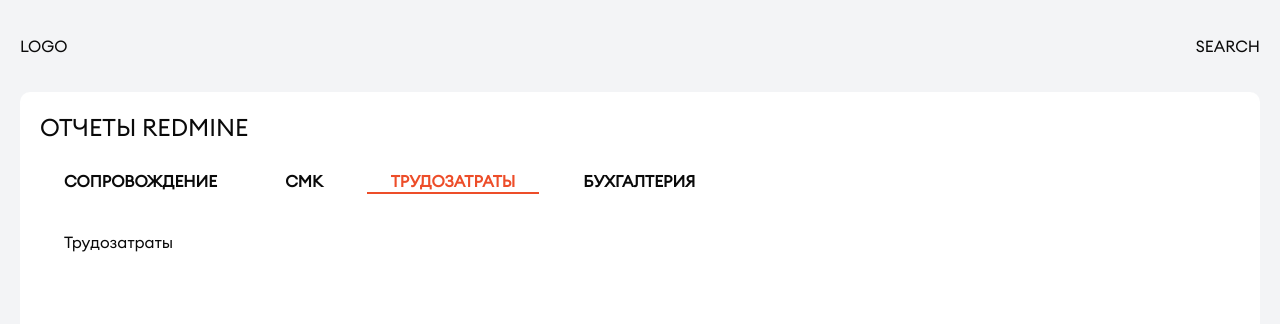
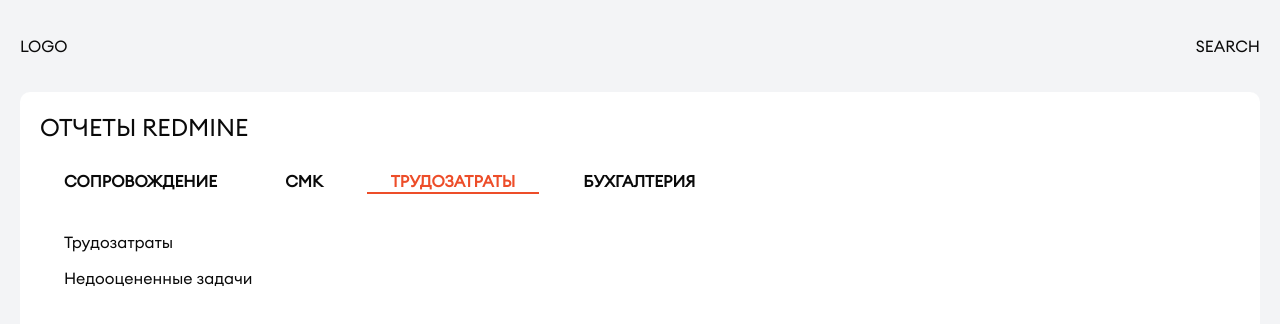
Before and after one commit to dem-tv/practic, a Vue app: page /labor-costs in a window 1280 px wide. Shown: the top 324 px of the page. Built offline with nearby package versions, Linux system fonts and the light colour scheme.

Commit message:
Добавлен новый роут для UndervaluedIssuesView. Создан пустой компонент UndervaluedIssuesView

```diff
--- a/src/constants/routeNames.ts
+++ b/src/constants/routeNames.ts
@@ -12,3 +12,5 @@ export const ROUTE_NAME_ACCOUNTING = 'ROUTE_NAME_ACCOUNTING';
 export const ROUTE_NAME_ACCOUNTING_PROJECT_LIST = "ROUTE_NAME_ACCOUNTING_PROJECT_LIST";
 export const ROUTE_NAME_ACCOUNTING_2 = "ROUTE_NAME_ACCOUNTING_2";
 export const ROUTE_NAME_ACCOUNTING_BY_DEPARTMENTS = "ROUTE_NAME_ACCOUNTING_BY_DEPARTMENTS";
+
+export const ROUTE_NAME_LABOR_COSTS_UNDERVALUED_ISSUES = "ROUTE_NAME_LABOR_COSTS_UNDERVALUED_ISSUES";
--- a/src/views/LaborView/LaborView.vue
+++ b/src/views/LaborView/LaborView.vue
@@ -1,13 +1,16 @@
 <script setup lang="ts">
 import type { NavItem } from '@/types/navigation.types';
 
-import { ROUTE_NAME_LABOR_COSTS_DEPARTMENT } from '@/constants/routeNames';
+import { ROUTE_NAME_LABOR_COSTS_DEPARTMENT, ROUTE_NAME_LABOR_COSTS_UNDERVALUED_ISSUES } from '@/constants/routeNames';
 
 const LIST_NAVIGATION: NavItem[] = [
   {
     title: 'Трудозатраты',
     to: { name: ROUTE_NAME_LABOR_COSTS_DEPARTMENT },
-    children: [],
+  },
+  {
+    title: 'Недооцененные задачи',
+    to: { name: ROUTE_NAME_LABOR_COSTS_UNDERVALUED_ISSUES},
   },
 ];
 </script>
```
Also changed, not shown: src/router/routes.ts (+7 -0 lines), src/views/UndervaluedIssuesView/UndervaluedIssuesView.vue (added).
